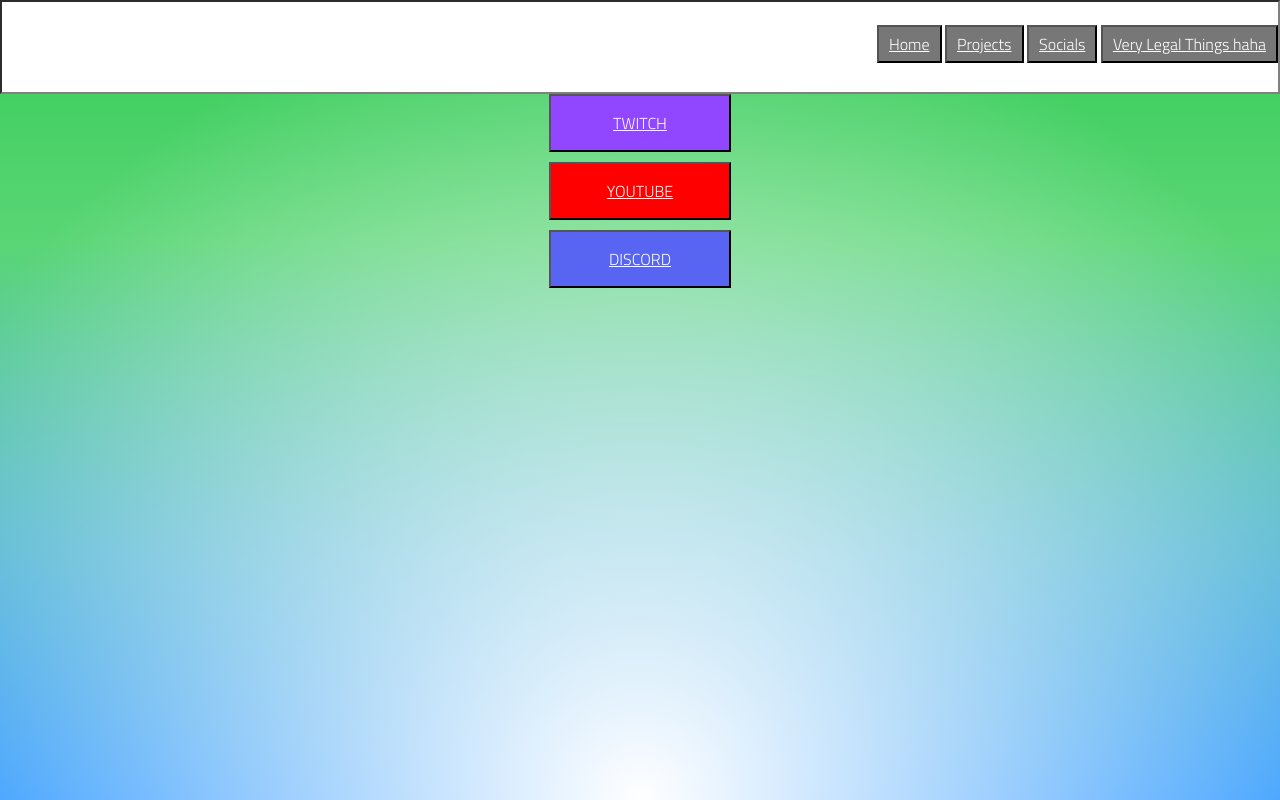
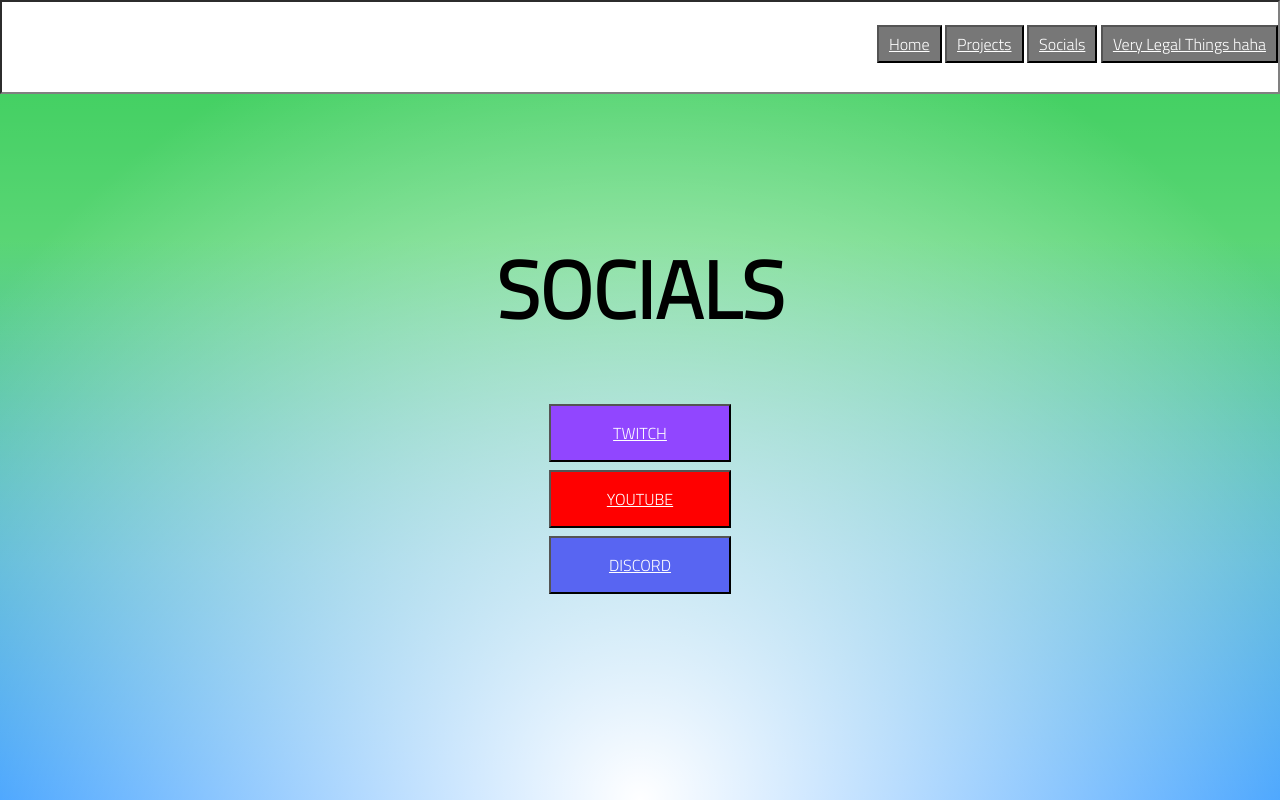
Before and after one commit to bean-frog/bean-frog.github.io, a plain HTML site: page socialspage.html in a window 1280 px wide. Drawn offline with Linux system fonts and the light colour scheme.

Commit message:
Update socialspage.html

```diff
--- a/socialspage.html
+++ b/socialspage.html
@@ -22,13 +22,14 @@
                     <a target="_self" class="pageSwitch-btn" href="games.html">Very Legal Things haha</a>
                     </div>
 
+                    <div class="socialsDiv" style="height: 500px;">
+
+                        <div class="spacerDiv" style="height: 100px;"></div>
 
 
-                    <div class="socialsDiv" style="height: 500px;">
-
-                    <title>
+                    <h1>
                         SOCIALS
-                    </title>
+                    </h1>
                     <a target="_blank" class="twitch-btn" href="https://twitch.tv/bean_frog"> TWITCH </a>
                     <div class="spacerDiv" style="height: 10px;"></div>
                     <a target="_blank" class="youtube-btn" href="https://www.youtube.com/channel/UCNMVVuayFXBImEGGfmVq3jw"> YOUTUBE </a>
```
